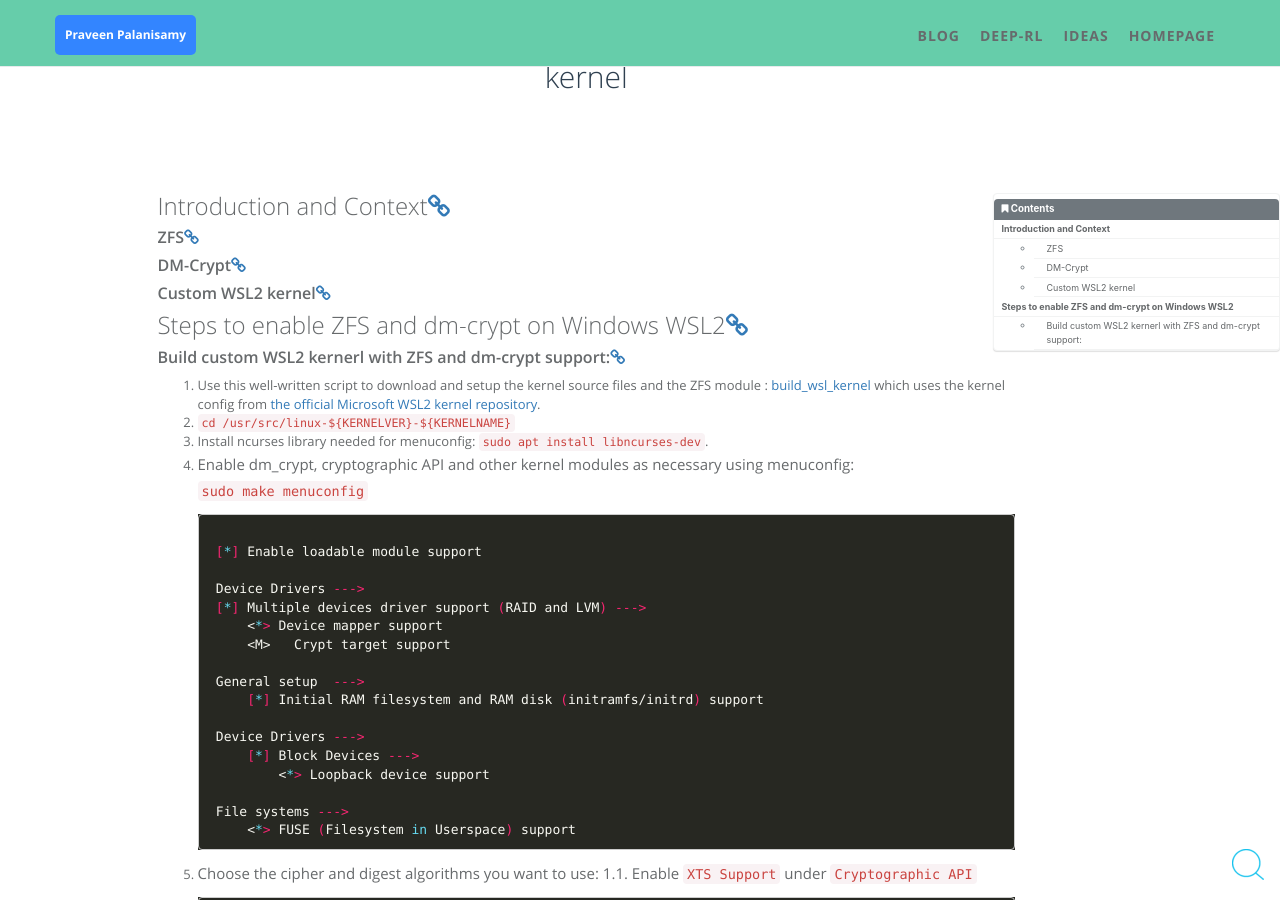
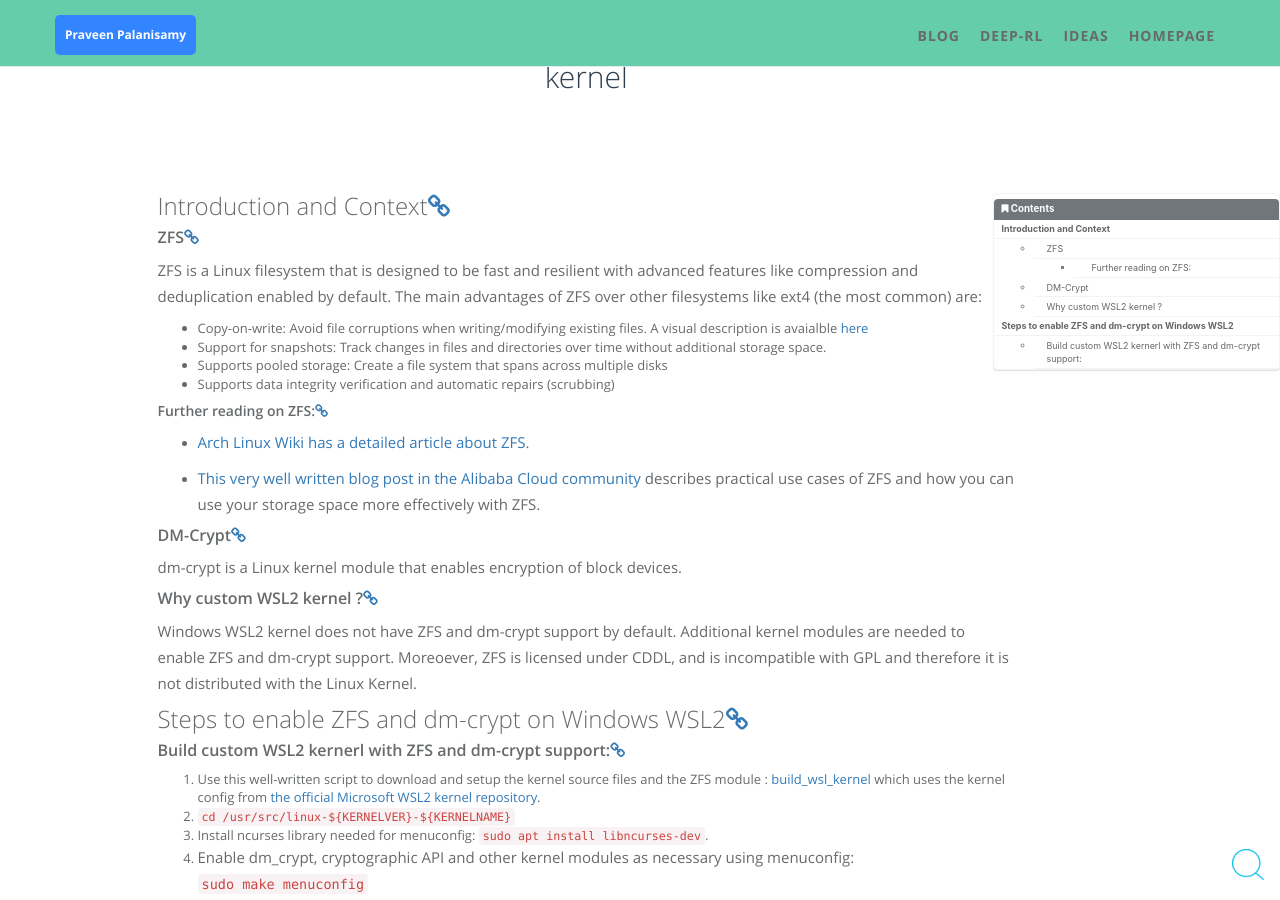
Before and after one commit to praveen-palanisamy/praveen-palanisamy.github.io, a Jekyll site: the page built from _posts/2022-08-08-ZFS-dm-crypt-on-Windows-WSL2.md, in a window 1280 px wide and 900 px high, scrolled down 1040 px. Built offline with Jekyll 4.4.1, drawn with Linux system fonts in a browser that asks for light colours; comment, search, counter and statistics services are not loaded.

Commit message:
Update intro section and add pointers to futher reading

```diff
--- a/_posts/2022-08-08-ZFS-dm-crypt-on-Windows-WSL2.md
+++ b/_posts/2022-08-08-ZFS-dm-crypt-on-Windows-WSL2.md
@@ -12,9 +12,27 @@ icon: fa-book
 
 ### ZFS
 
+ZFS is a Linux filesystem that is designed to be fast and resilient with advanced features like compression and deduplication enabled by default. The main advantages of ZFS over other filesystems like ext4 (the most common) are:
+
+* Copy-on-write: Avoid file corruptions when writing/modifying existing files. A visual description is avaialble [here](https://arstechnica.com/information-technology/2020/05/zfs-101-understanding-zfs-storage-and-performance/3/)
+* Support for snapshots: Track changes in files and directories over time without additional storage space.
+* Supports pooled storage: Create a file system that spans across multiple disks
+* Supports data integrity verification and automatic repairs (scrubbing)
+
+#### Further reading on ZFS:
+ - [Arch Linux Wiki has a detailed article about ZFS](https://wiki.archlinux.org/title/ZFS).
+
+ - [This very well written blog post in the Alibaba Cloud community](https://www.alibabacloud.com/blog/594181) describes practical use cases of ZFS and how you can use your storage space more effectively with ZFS.
+
 ### DM-Crypt
 
-### Custom WSL2 kernel
+dm-crypt is a Linux kernel module that enables encryption of block devices.
+
+### Why custom WSL2 kernel ?
+
+Windows WSL2 kernel does not have ZFS and dm-crypt support by default.
+Additional kernel modules are needed to enable ZFS and dm-crypt support.
+Moreoever, ZFS is licensed under CDDL, and is incompatible with GPL and therefore it is not distributed with the Linux Kernel.
 
 ## Steps to enable ZFS and dm-crypt on Windows WSL2
 
```
